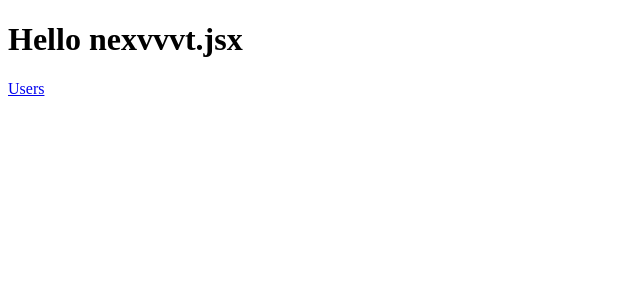
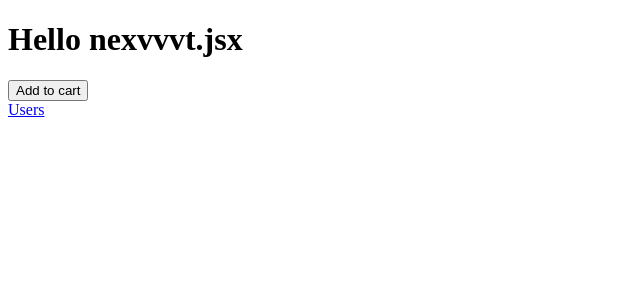
Before and after one commit to edenWerke/Nextjs-demo, a Next.js app: page / in a window 1280 px wide. Shown: the top 300 px of the page, without its empty margins (0-640 px from the left). Built offline with nearby package versions, Linux system fonts and the light colour scheme.

Commit message:
use cllent

```diff
--- /dev/null
+++ b/app/components/ProductCard.tsx
@@ -0,0 +1,12 @@
+'use client'
+import React from 'react'
+
+const ProductCard=()=>{
+    return(
+        <div>
+
+            <button onClick={()=>console.log('u clicked me')}>Add to cart</button>
+        </div>
+    )
+}
+export default ProductCard
--- a/app/page.tsx
+++ b/app/page.tsx
@@ -12,11 +12,12 @@
 //   );
 // }
 import Link from 'next/link';
-
+import ProductCard from './components/ProductCard'
 export default function Page() {
   return (
     <main>
       <h1>Hello nexvvvt.jsx</h1>
+      <ProductCard/>
       <Link href="/user">Users</Link>
     </main>
   );
```
